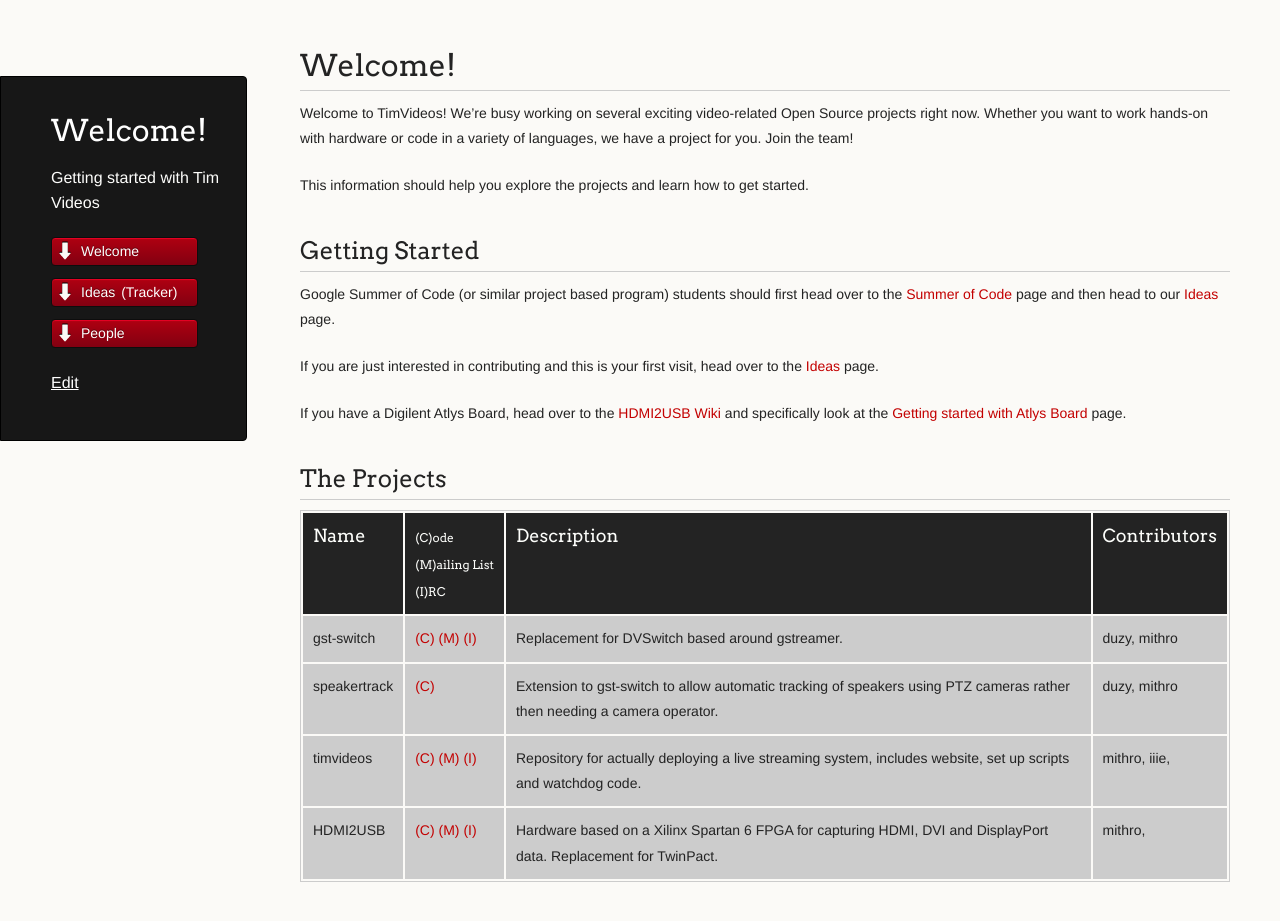
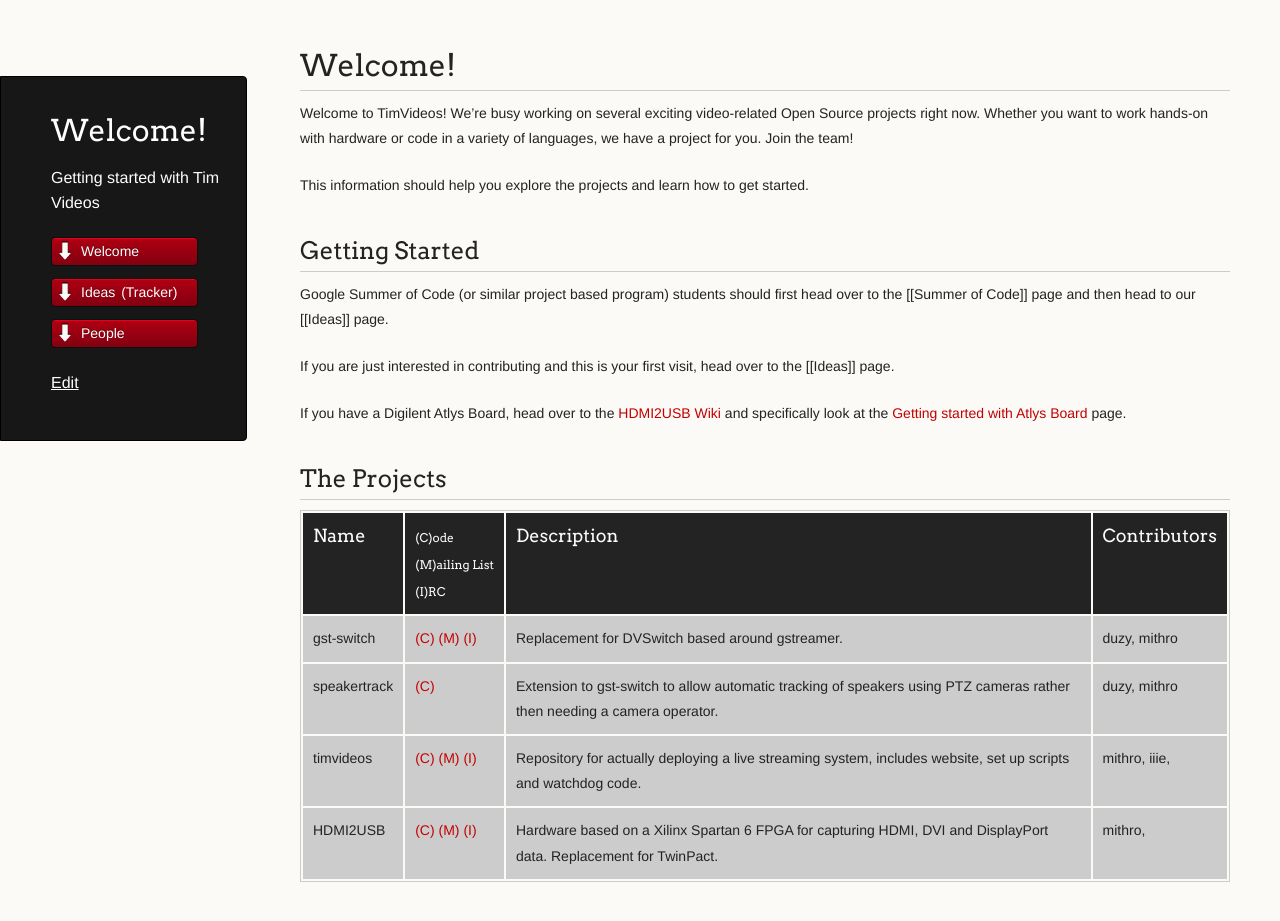
Before and after one commit to timvideos/getting-started, a Jekyll site: the page built from Home.md, in a window 1280 px wide and 964 px high. Shown: the top 921 px of the window. Built offline with Jekyll 4.4.1, drawn with Linux system fonts in a browser that asks for light colours; part of the change alters nothing that is shown.

```diff
--- a/Home.md
+++ b/Home.md
@@ -12,9 +12,9 @@ This information should help you explore the projects and learn how to get start
 
 ## Getting Started
 
-Google Summer of Code (or similar project based program) students should first head over to the [Summer of Code](wiki/Summer-Of-Code) page and then head to our [Ideas](wiki/Ideas) page.
+Google Summer of Code (or similar project based program) students should first head over to the [[Summer of Code]] page and then head to our [[Ideas]] page.
 
-If you are just interested in contributing and this is your first visit, head over to the [Ideas](wiki/Ideas) page.
+If you are just interested in contributing and this is your first visit, head over to the [[Ideas]] page.
 
 If you have a Digilent Atlys Board, head over to the [HDMI2USB Wiki](https://github.com/timvideos/HDMI2USB/wiki) and specifically look at the [Getting started with Atlys Board](https://github.com/timvideos/HDMI2USB/wiki/Getting-Started-with-an-Atlys-Board) page.
 
```
